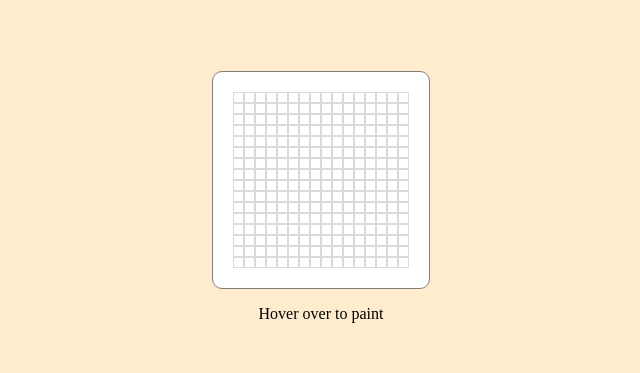
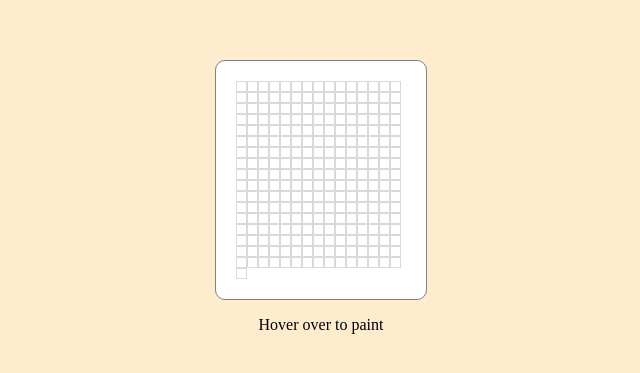
Before and after one commit to NewRedRoses/Etch-a-Sketch, a plain HTML site: page index.html in a window 1280 px wide. Shown: the part 203-576 px from the top of the page, without its empty margins (319-959 px from the left). Drawn offline with Linux system fonts and the light colour scheme.

Commit message:
Change container width to fit all 16x16 squres

```diff
--- a/javascript.js
+++ b/javascript.js
@@ -8,13 +8,19 @@ for (let x = 0; x < NUM_OF_ROWS; x++) {
   for (let y = 0; y < NUM_OF_COLUMNS; y++) {
     const gridItem = document.createElement("div");
     gridItem.classList.add("gridItem");
-    gridItem.classList.add(counter);
+    // gridItem.classList.add(counter);
     grid.appendChild(gridItem);
     counter++;
   }
 }
 const element = document.querySelector("#grid");
 element.addEventListener("mouseover", (event) => {
-  // change background to current hovered div
+  // if grid item only  run this...
+  if (event.target.getAttribute('class') == "gridItem"){
+    console.log("coloring");
+  }
+    // change background to current hovered div
   event.target.classList.add("coloredGridItem");
-});
+  }
+
+);
--- a/styles.css
+++ b/styles.css
@@ -8,8 +8,6 @@ body {
 }
 #grid {
   display: flex;
-  width: 176px;
-  height: 176px;
   flex-wrap: wrap;
 }
 .gridItem {
@@ -26,7 +24,7 @@ body {
   border: solid 1px gray;
   border-radius: 10px;
   padding: 20px;
-  width: 176px;
+  width: 170px;
 }
 .gridItem:hover {
   background-color: black;
```
